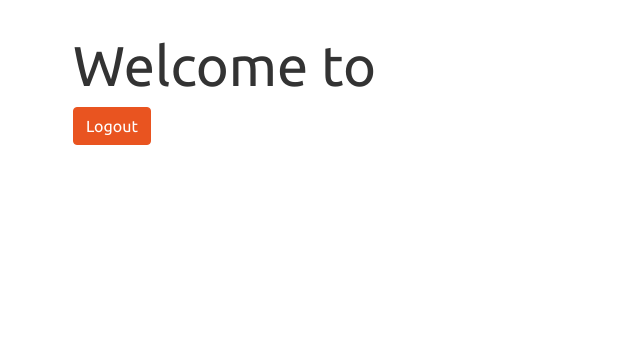
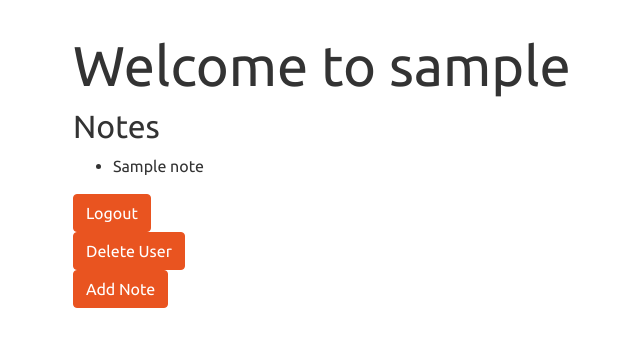
Before and after one commit to XiandiPan/Hashing_Logging, a Flask app: a page that uses templates/user.html in a window 1280 px wide. Shown: the part 104-451 px from the top of the page, without its empty margins (12-652 px from the left). Run offline with Flask 3, Linux system fonts and the light colour scheme; the visitor is signed in with stand-in values (Sample User, id 1); tables that the repository leaves empty hold one stand-in row (values such as "Sample post").

Commit message:
add notes

```diff
--- a/app.py
+++ b/app.py
@@ -3,8 +3,8 @@ import os
 from flask import Flask, render_template, redirect, session, flash
 from flask_debugtoolbar import DebugToolbarExtension
 
-from models import connect_db, db, User
-from forms import RegisterForm, LoginForm, CSRFProtectForm
+from models import connect_db, db, User,Note
+from forms import RegisterForm, LoginForm, CSRFProtectForm,NoteForm
 
 app = Flask(__name__)
 app.config["SQLALCHEMY_DATABASE_URI"] = os.environ.get(
@@ -14,6 +14,9 @@ app.config["SECRET_KEY"] = "abc123"
 
 connect_db(app)
 db.create_all()
+
+##############################################################################
+#auth routes
 
 @app.get('/')
 def redirect_to_register():
@@ -25,8 +28,10 @@ def redirect_to_register():
 def load_register_page():
     """Display register html template or handle form submit to database"""
 
-    #if user found in session currently dont bother runnin code redirect to their
-    # own page
+
+    if 'username' in session:
+        username = session['username']
+        return redirect(f"/users/{username}")
 
     form = RegisterForm()
 
@@ -52,8 +57,11 @@ def load_register_page():
 def login_user():
     """Display user login  html template or validate user"""
 
-    #if user found in session currently dont bother runnin code redirect to their
-    # own page
+
+    if 'username' in session:
+        username = session['username']
+        return redirect(f"/users/{username}")
+
 
     form = LoginForm()
 
@@ -73,21 +81,6 @@ def login_user():
 
     return render_template("login_form.html", form=form)
 
-@app.get('/users/<username>')
-def show_user(username):
-    """Loads individual user page"""
-
-    if "username" not in session or session["username"] != username:
-        flash("You must be logged in to view!")
-        return redirect("/")
-
-    form = CSRFProtectForm()
-    # user = User.query.get_or_404(username)
-    return render_template("user.html", form=form)
-
-
-#FIXME: rearrange routes to organize them, auth, user, notes section
-
 @app.post('/logout')
 def logout_user():
     """Will log out user"""
@@ -98,3 +91,61 @@ def logout_user():
         session.pop("username", None)
 
     return redirect("/")
+
+
+
+# FIXME: rearrange routes to organize them, auth, user, notes section
+##############################################################################
+#user route
+
+@app.get('/users/<username>')
+def show_user(username):
+    """Loads individual user page"""
+    user = User.query.get_or_404(username)
+    notes = Note.query.all()
+
+    if "username" not in session or session["username"] != username:
+        flash("You must be logged in to view!")
+        return redirect("/")
+
+    form = CSRFProtectForm()
+    # user = User.query.get_or_404(username)
+    return render_template("user.html", form=form,user=user,notes=notes)
+
+##############################################################################
+#notes route
+
+@app.post('/users/<username>/delete')
+def delete_user(username):
+    """delete registered user and redirect to the root rout"""
+
+    form = CSRFProtectForm()
+    username =User.query.get_or_404(username)
+
+    if form.validate_on_submit():
+        session.pop("username", None)
+
+    db.session.delete(username)
+    db.session.commit()
+
+    return redirect('/')
+
+
+@app.route('/users/<username>/notes/add', methods=['POST', 'GET'])
+def add_notes(username):
+
+    form = NoteForm()
+
+    if form.validate_on_submit():
+        title = form.title.data
+        content = form.content.data
+
+        note = Note(title=title,content=content)
+        db.session.add(note)
+        db.session.commit()
+
+        return redirect(f"/users/{username}")
+
+    else:
+
+        return render_template("note_form.html", form=form)
--- a/forms.py
+++ b/forms.py
@@ -38,3 +38,17 @@ class LoginForm(FlaskForm):
 
 class CSRFProtectForm(FlaskForm):
     """Form just for CSRF Protection"""
+
+
+
+
+class NoteForm(FlaskForm):
+    "Note form"
+
+    title = StringField(
+        "Title",
+        validators=[InputRequired()])
+
+    content = StringField(
+        "Content",
+        validators=[InputRequired()])
--- a/templates/user.html
+++ b/templates/user.html
@@ -2,7 +2,17 @@
 
 {% block content %}
 
-  <h1 class="display-4">Welcome to  </h1>
+  <h1 class="display-4">Welcome to {{user.username}} </h1>
+  <h2>Notes</h2>
+  <ul>
+  {%for note in notes%}
+
+  <li>{{note.title}}</li>
+
+
+  {% endfor %}
+  </ul>
+
 
   <form method="POST" action="/logout">
     {{ form.hidden_tag() }}
@@ -11,5 +21,20 @@
 
   </form>
 
+  <form method="POST" action="/users/{{user.username}}/delete">
+    {{ form.hidden_tag() }}
+
+    <button type="submit" class="btn btn-primary">Delete User</button>
+
+  </form>
+
+  <form method="get" action="/users/{{user.username}}/notes/add">
+    {{ form.hidden_tag() }}
+
+    <button type="submit" class="btn btn-primary">Add Note</button>
+
+  </form>
+
+
 
 {% endblock %}
```
Also changed, not shown: models.py (+16 -16 lines), templates/note_form.html (added, +27 -0 lines).
